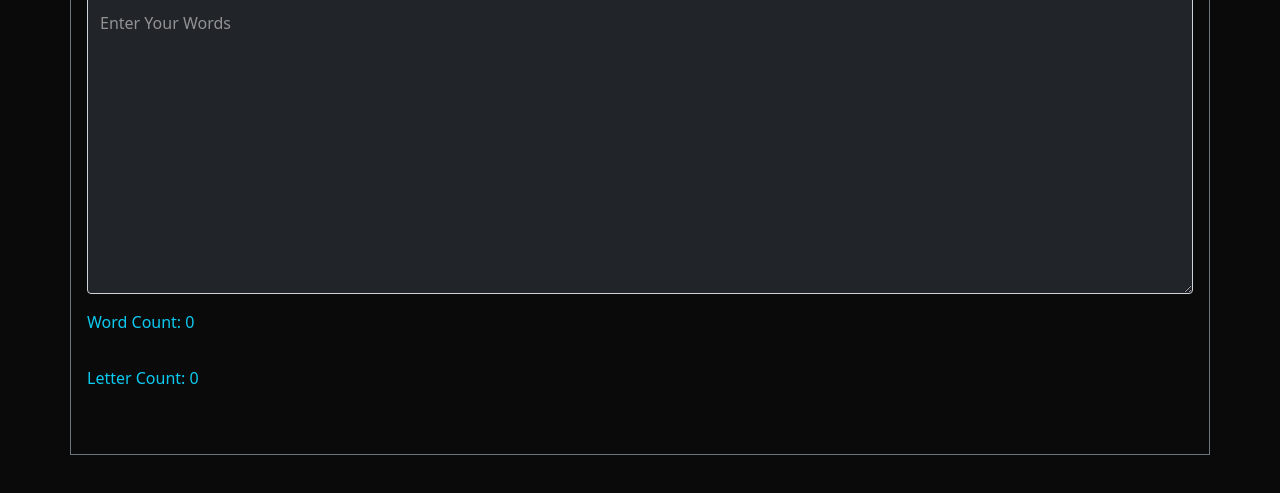
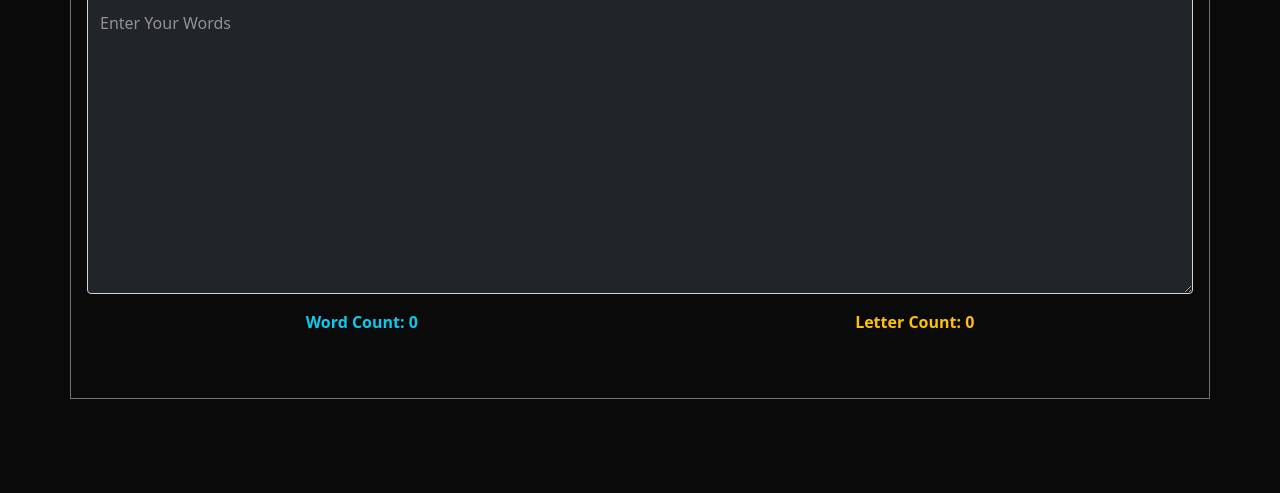
Before and after one commit to codewithjohnson/word-counter, a plain HTML site: page index.html in a window 1280 px wide. Shown: the part 157-650 px from the top of the page. Drawn offline with nearby package versions, Linux system fonts and the light colour scheme.

Commit message:
Update index.html

```diff
--- a/index.html
+++ b/index.html
@@ -9,13 +9,16 @@
     <title>Word || Letter Counter</title>
   </head>
   <body>
-    <div class="container w-80  border border-secondary text-white-50  py-5 px-3 mx-auto mt-5">
+    <div class="container  border border-secondary text-white-50  py-5 px-3 mx-auto mt-5">
      <h2 class = "font-monospace mb-3">Word Counter</h2>
      <div class="form-floating">
       <textarea class="form-control bg-dark text-white text-break text-opacity-75 lh-sm" placeholder="Leave a comment here" id="floatingTextarea2" onkeyup="getWordCount()" style="height: 300px"></textarea>
       <label for="floatingTextarea2">Enter Your Words</label></div>
-      <div class="word-count text-capitalize text-info py-3">Word count: <span id="wordcount">0</span> </div>
-      <div class="letter-count text-capitalize text-info py-3">Letter count: <span id="lettercount">0</span> </div>
+      <div class="below d-flex justify-content-around">
+        <div class="word-count text-capitalize fw-bold text-info py-3">Word count: <span id="wordcount">0</span> </div>
+        <div class="letter-count text-capitalize fw-bold text-warning py-3">Letter count: <span id="lettercount">0</span> </div>
+      </div>
+
 
     </div>
 
```
